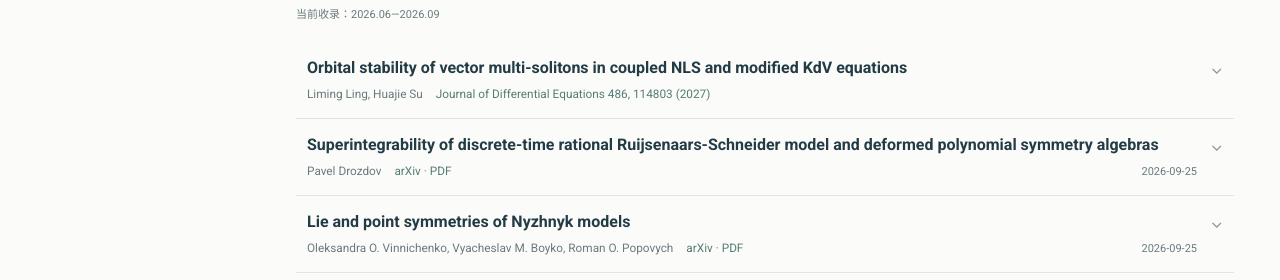
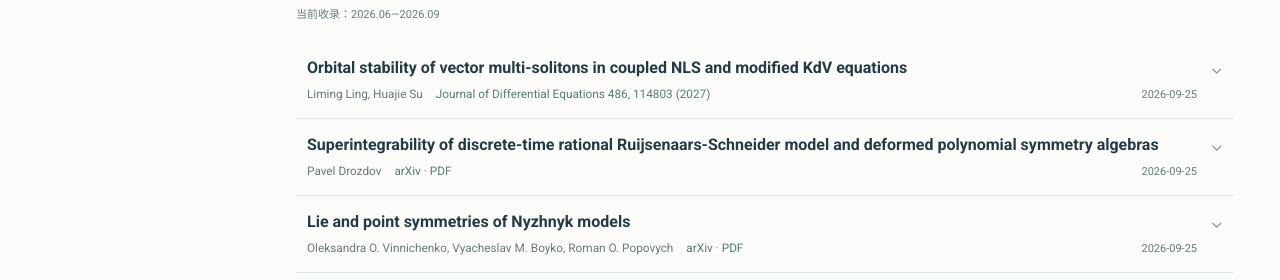
Before and after one commit to MathScribe/integrable-systems-guide, an MkDocs documentation site: the page built from docs/index.md, in a window 1280 px wide and 900 px high. Shown: the part 355-635 px from the top of the window. Built offline with MkDocs 1.6.1 and Material for MkDocs 9.7.7, drawn with Linux system fonts in a browser that asks for light colours; comment, search, counter and statistics services are not loaded.

Commit message:
Set owner-confirmed JDE publication date and chronological position

```diff
--- a/docs/index.md
+++ b/docs/index.md
@@ -32,11 +32,11 @@
 
 ### Orbital stability of vector multi-solitons in coupled NLS and modified KdV equations {#paper-doi-10-1016-j-jde-2026-114803 .radar-search-heading}
 
-<article class="radar-paper-card radar-paper-card--native" data-radar-native="true" data-radar-anchor="paper-doi-10-1016-j-jde-2026-114803" data-radar-month="2026-09" data-radar-date="" data-radar-added-on="2026-09-27" data-radar-directions="[&quot;waves&quot;]" data-radar-search="vector multi-solitons coupled NLS modified KdV orbital stability">
+<article class="radar-paper-card radar-paper-card--native" data-radar-native="true" data-radar-anchor="paper-doi-10-1016-j-jde-2026-114803" data-radar-month="2026-09" data-radar-date="2026-09-25" data-radar-added-on="2026-09-27" data-radar-directions="[&quot;waves&quot;]" data-radar-search="vector multi-solitons coupled NLS modified KdV orbital stability">
   <details class="radar-paper-details">
     <summary class="radar-row-summary">
       <span class="radar-row-heading"><span class="radar-paper-title">Orbital stability of vector multi-solitons in coupled NLS and modified KdV equations</span><a class="radar-permalink" href="#paper-doi-10-1016-j-jde-2026-114803" aria-label="此论文固定链接" title="此论文固定链接">#</a><span class="radar-expand-icon" aria-hidden="true">⌄</span></span>
-      <span class="radar-row-meta"><span class="radar-row-authors" title="Liming Ling, Huajie Su">Liming Ling, Huajie Su</span><span class="radar-row-sources"><a target="_blank" rel="noopener noreferrer" href="https://doi.org/10.1016/j.jde.2026.114803">Journal of Differential Equations 486, 114803 (2027)</a></span></span>
+      <span class="radar-row-meta"><span class="radar-row-authors" title="Liming Ling, Huajie Su">Liming Ling, Huajie Su</span><span class="radar-row-sources"><a target="_blank" rel="noopener noreferrer" href="https://doi.org/10.1016/j.jde.2026.114803">Journal of Differential Equations 486, 114803 (2027)</a></span><time datetime="2026-09-25" title="正式发表 · 2026-09-25" aria-label="正式发表 · 2026-09-25">2026-09-25</time></span>
     </summary>
     <div class="radar-expanded-content">
     <p class="radar-paper-overview"><strong>证明耦合 NLS 方程的 N 孤子（包括呼吸子与多峰孤子）以及耦合 mKdV 方程的多孤子在相应 Sobolev 空间中轨道稳定。</strong></p>
```
Also changed, not shown: 3 other files.
